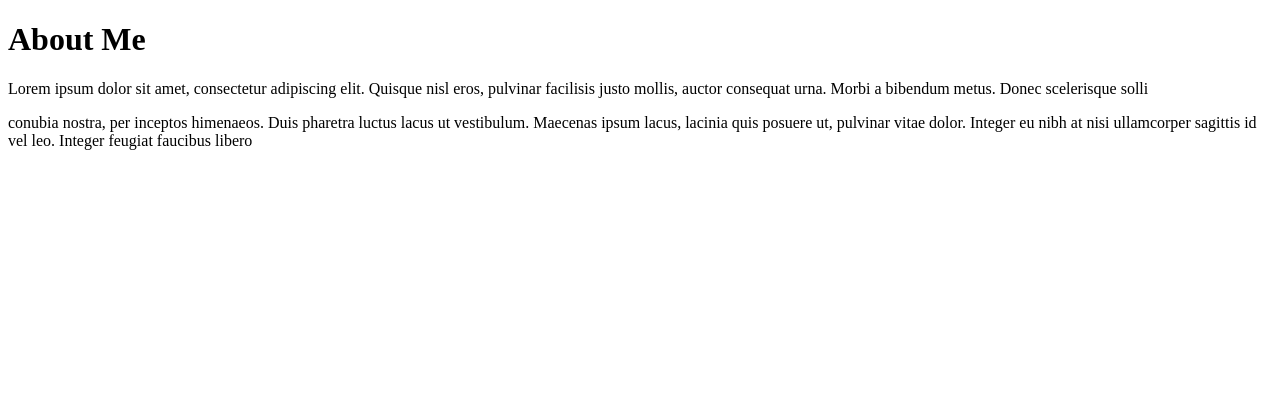
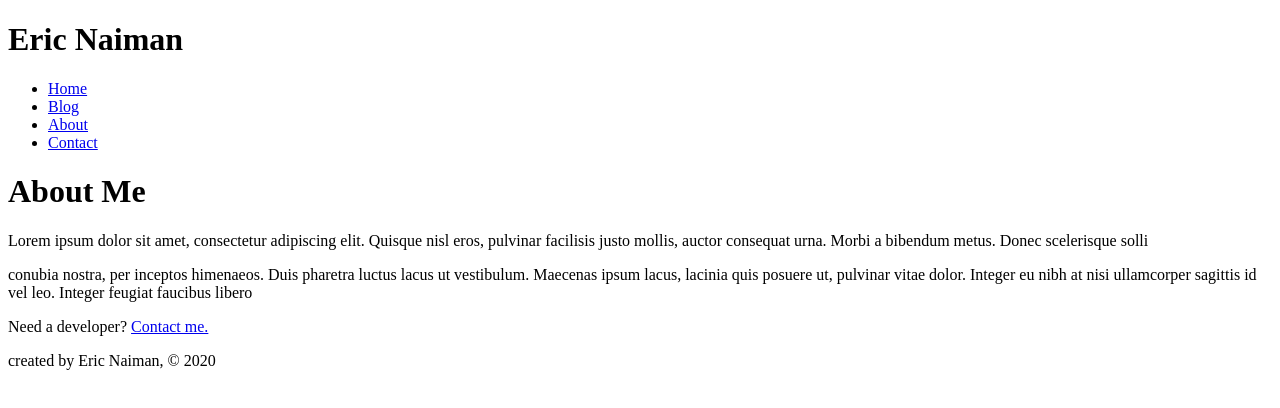
Before and after one commit to enaiman1/Gatsby-Blog, a Gatsby site: page /about in a window 1280 px wide. Built offline with nearby package versions, Linux system fonts and the light colour scheme; Gatsby itself is replaced by a stand-in of ours.

Commit message:
created header and footer components

```diff
--- /dev/null
+++ b/src/components/footer.js
@@ -0,0 +1,11 @@
+import React from 'react'
+
+const Footer = () => {
+    return (
+        <footer>
+            <p>created by Eric Naiman, © 2020 </p>
+        </footer>
+    )
+}
+
+export default Footer
--- /dev/null
+++ b/src/components/header.js
@@ -0,0 +1,29 @@
+import React from "react"
+import { Link } from 'gatsby'
+
+
+const Header = () => {
+    return (
+     <header>
+         <h1>Eric Naiman</h1>
+         <nav>
+             <ul>
+                 <li>
+                     <Link to="/">Home</Link>
+                 </li>
+                 <li>
+                     <Link to="/blog">Blog</Link>
+                 </li>
+                 <li>
+                     <Link to="/about">About</Link>
+                 </li>
+                 <li>
+                     <Link to="/contact">Contact</Link>
+                 </li>
+             </ul>
+         </nav>
+     </header>
+    )
+}
+
+export default Header
--- a/src/pages/about.js
+++ b/src/pages/about.js
@@ -1,8 +1,12 @@
 import React from "react"
+import { Link } from 'gatsby'
+import Header from '../components/header'
+import Footer from '../components/footer'
 
 const AboutPage = () => {
   return (
     <div>
+      <Header />
       <h1>About Me</h1>
       <p>
         Lorem ipsum dolor sit amet, consectetur adipiscing elit. Quisque nisl
@@ -15,6 +19,8 @@ const AboutPage = () => {
         vitae dolor. Integer eu nibh at nisi ullamcorper sagittis id vel leo.
         Integer feugiat faucibus libero
       </p>
+      <p>Need a developer? <Link to="/contact"> Contact me.</Link></p>
+      <Footer />
     </div>
   )
 }
--- a/src/pages/blog.js
+++ b/src/pages/blog.js
@@ -1,10 +1,14 @@
 import React from 'react'
+import Header from '../components/header'
+import Footer from '../components/footer'
 
 const BlogPage = () => {
     return (
         <div>
+            <Header />
             <h1>Blog</h1>
             <p>Post will show up here later on.</p>
+           <Footer />
         </div>
     )
 }
```
Also changed, not shown: src/pages/contact.js (+7 -1 lines), src/pages/index.js (+7 -0 lines).
